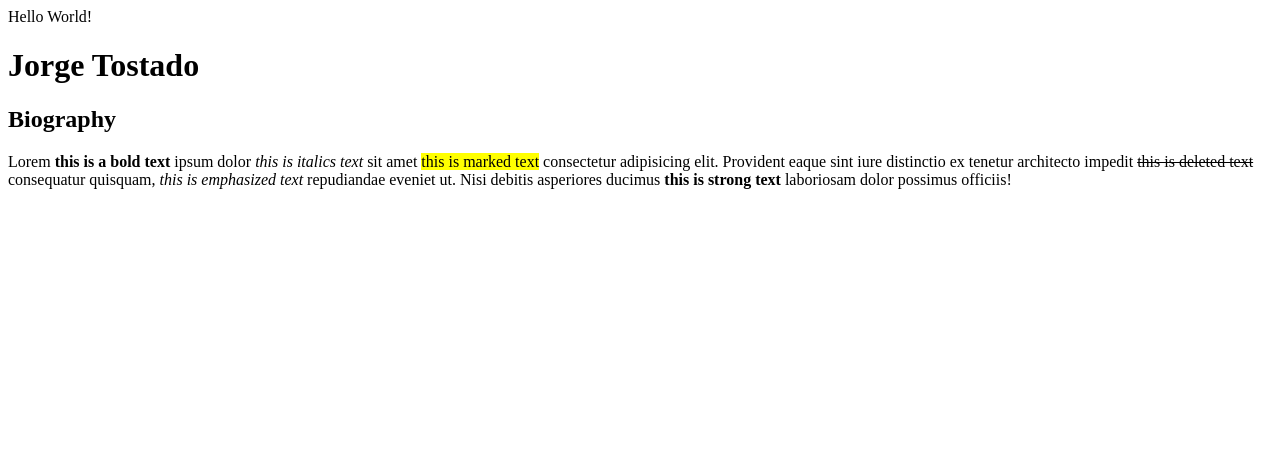
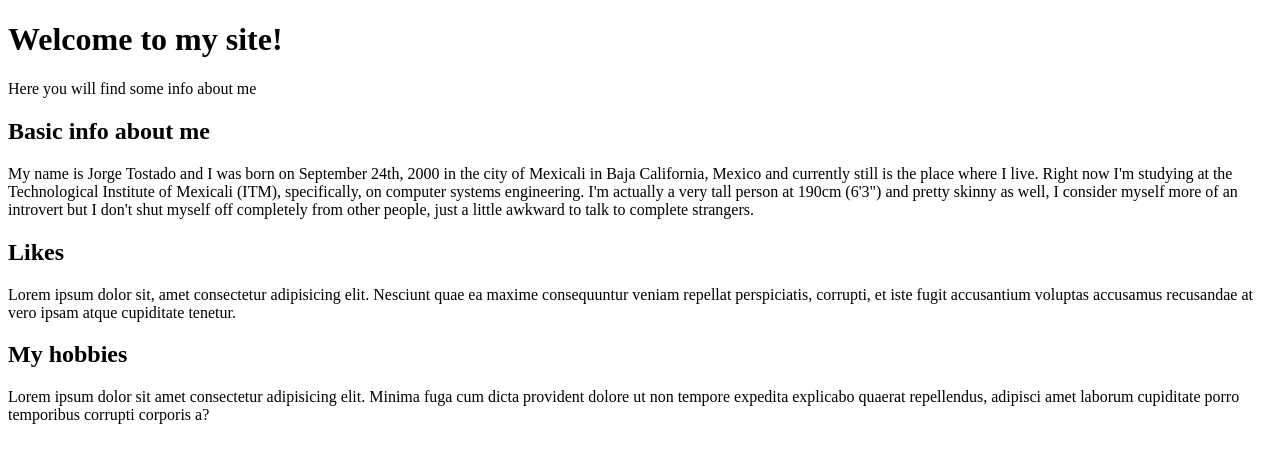
Before and after one commit to JorgeToAn/FDIS-JorgeTostado, a plain HTML site: page index.html in a window 1280 px wide. Drawn offline with Linux system fonts and the light colour scheme.

Commit message:
Added basic info about myself
Replaced 'Biography' with 'Basic info about me' and filled it out

```diff
--- a/index.html
+++ b/index.html
@@ -4,14 +4,18 @@
     <meta charset="UTF-8">
     <meta http-equiv="X-UA-Compatible" content="IE=edge">
     <meta name="viewport" content="width=device-width, initial-scale=1.0">
-    <title>My HTML site</title>
+    <title>Jorge's Site</title>
 </head>
 <body>
-    Hello World!
-
-    <h1>Jorge Tostado</h1>
-
-    <h2>Biography</h2>
-    <p>Lorem <b>this is a bold text</b> ipsum dolor <i>this is italics text</i> sit amet <mark>this is marked text</mark> consectetur adipisicing elit. Provident eaque sint iure distinctio ex tenetur architecto impedit <del>this is deleted text</del> consequatur quisquam, <em>this is emphasized text</em> repudiandae eveniet ut. Nisi debitis asperiores ducimus <strong>this is strong text</strong> laboriosam dolor possimus officiis!</p>
+    <h1>Welcome to my site!</h1>
+        <p>Here you will find some info about me</p>
+    <h2>Basic info about me</h2>
+        <p>My name is Jorge Tostado and I was born on September 24th, 2000 in the city of Mexicali in Baja California, Mexico and currently still is the place where I live.
+            Right now I'm studying at the Technological Institute of Mexicali (ITM), specifically, on computer systems engineering.
+            I'm actually a very tall person at 190cm (6'3") and pretty skinny as well, I consider myself more of an introvert but I don't shut myself off completely from other people, just a little awkward to talk to complete strangers.</p>
+    <h2>Likes</h2>
+        <p>Lorem ipsum dolor sit, amet consectetur adipisicing elit. Nesciunt quae ea maxime consequuntur veniam repellat perspiciatis, corrupti, et iste fugit accusantium voluptas accusamus recusandae at vero ipsam atque cupiditate tenetur.</p>
+    <h2>My hobbies</h2>
+        <p>Lorem ipsum dolor sit amet consectetur adipisicing elit. Minima fuga cum dicta provident dolore ut non tempore expedita explicabo quaerat repellendus, adipisci amet laborum cupiditate porro temporibus corrupti corporis a?</p>
 </body>
 </html>
```
